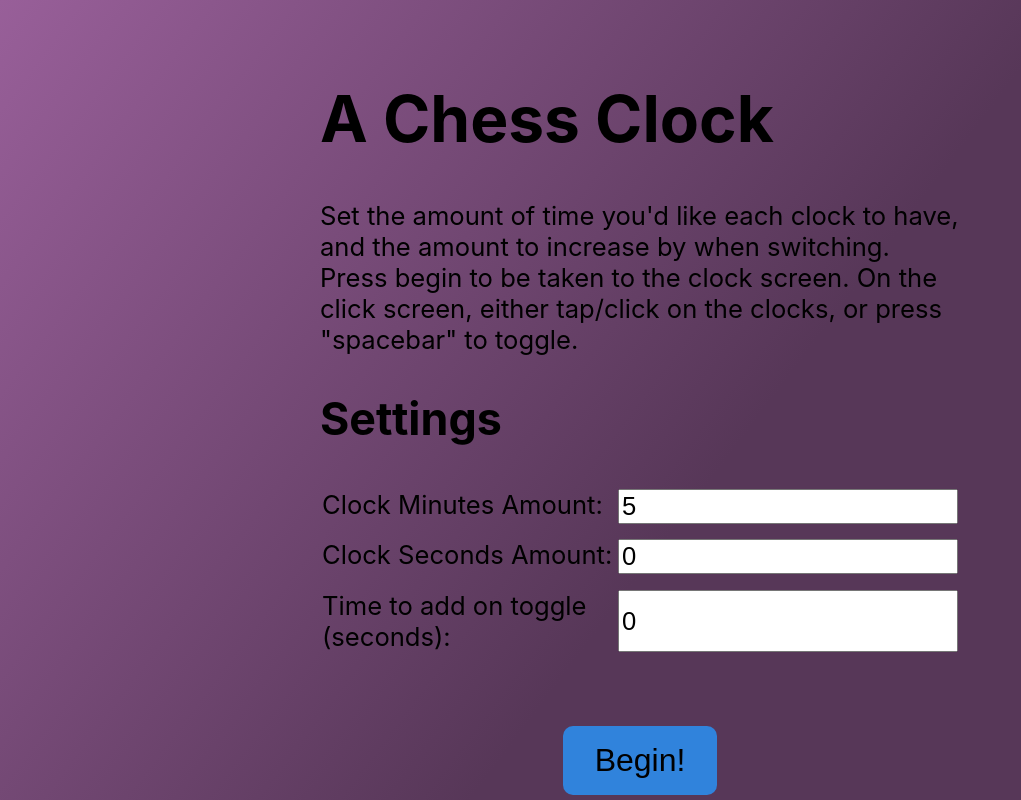
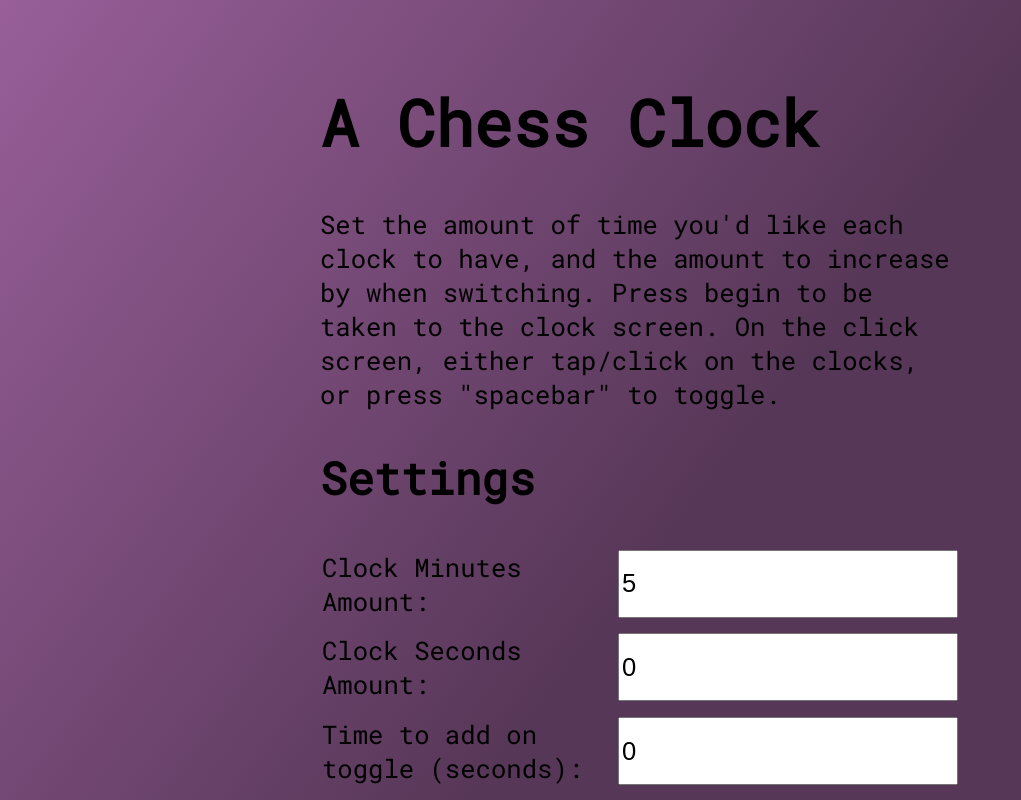
Before and after one commit to the-witch-king/chess-clock, a React (Create React App) app: page / in a window 1280 px wide. Shown: the top 800 px of the page, without its empty margins (0-1021 px from the left). Built offline with nearby package versions, Linux system fonts and the light colour scheme.

Commit message:
Font change, minor display tweaks

```diff
--- a/public/index.html
+++ b/public/index.html
@@ -25,6 +25,10 @@
       Learn how to configure a non-root public URL by running `npm run build`.
     -->
         <title>React App</title>
+
+        <style>
+            @import url('https://fonts.googleapis.com/css2?family=Roboto+Mono&display=swap');
+        </style>
     </head>
     <body>
         <noscript>You need to enable JavaScript to run this app.</noscript>
@@ -38,6 +42,5 @@
 
       To begin the development, run `npm start` or `yarn start`.
       To create a production bundle, use `npm run build` or `yarn build`.
-    -->
-  </body>
+    --></body>
 </html>
--- a/src/components/settings.tsx
+++ b/src/components/settings.tsx
@@ -106,6 +106,7 @@
                         <Input
                             id="increaseAmount"
                             type="number"
+                            min="0"
                             value={increaseAmount}
                             onChange={handleIncreaseAmountChange}
                         />
--- a/src/components/time-display.tsx
+++ b/src/components/time-display.tsx
@@ -25,7 +25,7 @@
 
 const buildDisplayString = (time: number): string => {
     const displayMinutes: number = Math.floor(time / 60)
-    const displaySeconds: number = time % 60
+    const displaySeconds: number = Math.floor(time % 60)
     return `${displayMinutes}:${displaySeconds.toFixed(0).padStart(2, '0')}`
 }
 
--- a/src/index.css
+++ b/src/index.css
@@ -1,13 +1,7 @@
 body {
-  margin: 0;
-  font-family: -apple-system, BlinkMacSystemFont, 'Segoe UI', 'Roboto', 'Oxygen',
-    'Ubuntu', 'Cantarell', 'Fira Sans', 'Droid Sans', 'Helvetica Neue',
-    sans-serif;
-  -webkit-font-smoothing: antialiased;
-  -moz-osx-font-smoothing: grayscale;
+    margin: 0;
+    font-family: 'Roboto Mono', monospace;
+
+    -webkit-font-smoothing: antialiased;
+    -moz-osx-font-smoothing: grayscale;
 }
-
-code {
-  font-family: source-code-pro, Menlo, Monaco, Consolas, 'Courier New',
-    monospace;
-}
```
Lines whose indentation alone changed are shown as unchanged.
